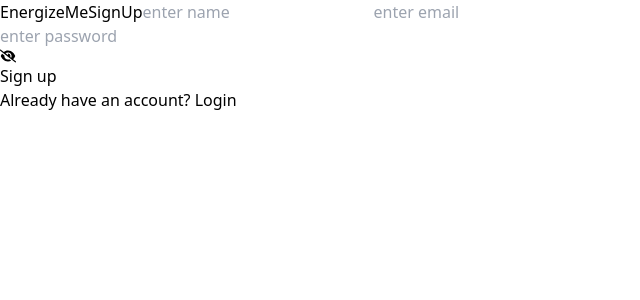
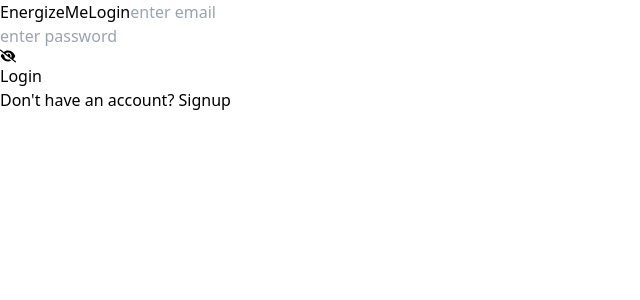
Before and after one commit to srinjoy-26/FitTrackHub, a React (Vite) app: page / in a window 1280 px wide. Shown: the top 300 px of the page, without its empty margins (0-640 px from the left). Built offline with nearby package versions, Linux system fonts and the light colour scheme; no server answers; a web font is replaced by a local one.

Commit message:
Update App.jsx

```diff
--- a/src/App.jsx
+++ b/src/App.jsx
@@ -26,8 +26,8 @@
           <Route path="/about" element={<About />} />
           <Route path="/workout" element={<Workout />} />
         </Route>
-        <Route path="/login" element={<Login />} />
-        <Route path="/" element={<Signup />} />
+        <Route path="/" element={<Login />} />
+        <Route path="/signup" element={<Signup />} />
       </Routes>
     </div>
   );
```
